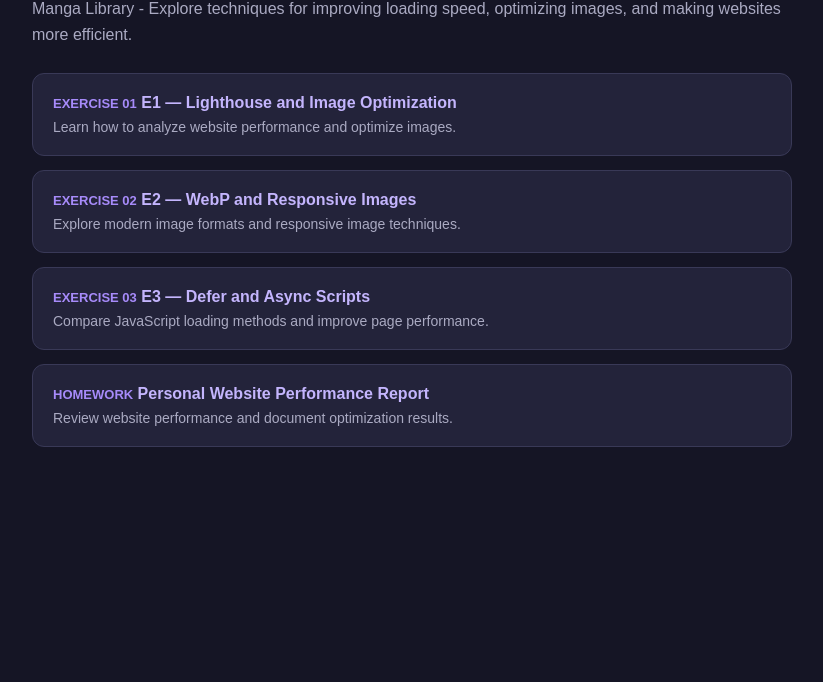
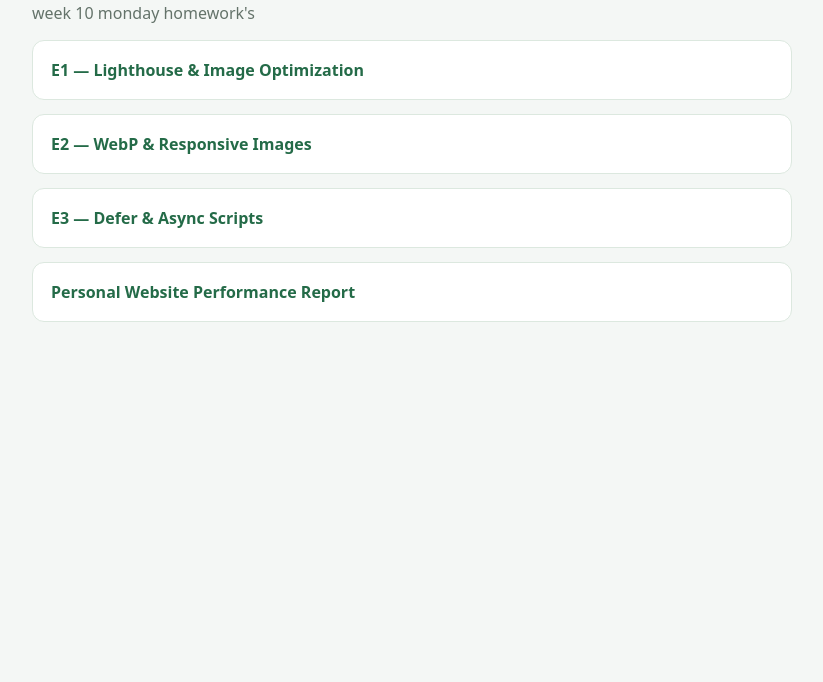
Before and after one commit to aidy40/web-programming, a plain HTML site: page week 10/index.html in a window 1280 px wide. Shown: the part 118-800 px from the top of the page, without its empty margins (228-1051 px from the left). Drawn offline with Linux system fonts and the light colour scheme.

Commit message:
Revise index.html for Week 10 performance focus
Updated the title and styling for improved aesthetics. Replaced the content to reflect a focus on website performance.

```diff
--- a/week 10/index.html
+++ b/week 10/index.html
@@ -1,114 +1,47 @@
-
 <!DOCTYPE html>
 <html lang="en">
 <head>
   <meta charset="UTF-8">
   <meta name="viewport" content="width=device-width, initial-scale=1">
-  <title>Week 10 - Manga Library</title>
-
+  <title>Week 10 - Performance</title>
   <style>
     body {
-      font-family: Arial, sans-serif;
-      background: #151525;
-      color: #f1f1f1;
+      font-family: system-ui, sans-serif;
+      background: #f4f7f5;
+      color: #24342b;
       max-width: 760px;
       margin: 0 auto;
       padding: 40px 20px;
     }
-
     h1 {
-      color: #a78bfa;
       margin-bottom: 8px;
     }
-
-    h2 {
-      color: #c4b5fd;
+    p {
+      color: #64736a;
     }
-
-    p {
-      color: #aaaac2;
-      line-height: 1.6;
-    }
-
-    .intro {
-      margin-bottom: 25px;
-    }
-
-    .exercise {
+    a {
       display: block;
-      background: #23233a;
-      color: #c4b5fd;
+      background: white;
+      color: #246b48;
       text-decoration: none;
-      padding: 20px;
+      padding: 18px;
       margin: 14px 0;
-      border: 1px solid #393957;
+      border: 1px solid #dce8df;
       border-radius: 12px;
       font-weight: 600;
-      transition: 0.2s;
     }
-
-    .exercise:hover {
-      background: #30264a;
-      border-color: #7c3aed;
-      transform: translateY(-3px);
-    }
-
-    .number {
-      color: #a78bfa;
-      font-size: 13px;
-      margin-bottom: 6px;
-    }
-
-    .description {
-      display: block;
-      color: #aaaac2;
-      font-size: 14px;
-      font-weight: normal;
-      margin-top: 7px;
+    a:hover {
+      background: #eaf4ed;
     }
   </style>
 </head>
+<body>
+  <h1>Week 10: Website Performance</h1>
+  <p>week 10 monday homework's</p>
 
-<body>
-
-  <h1>Week 10: Website Performance</h1>
-
-  <p class="intro">
-    Manga Library - Explore techniques for improving loading speed,
-    optimizing images, and making websites more efficient.
-  </p>
-
-  <a class="exercise" href="e1.html">
-    <span class="number">EXERCISE 01</span>
-    E1 — Lighthouse and Image Optimization
-    <span class="description">
-      Learn how to analyze website performance and optimize images.
-    </span>
-  </a>
-
-  <a class="exercise" href="e2.html">
-    <span class="number">EXERCISE 02</span>
-    E2 — WebP and Responsive Images
-    <span class="description">
-      Explore modern image formats and responsive image techniques.
-    </span>
-  </a>
-
-  <a class="exercise" href="e3.html">
-    <span class="number">EXERCISE 03</span>
-    E3 — Defer and Async Scripts
-    <span class="description">
-      Compare JavaScript loading methods and improve page performance.
-    </span>
-  </a>
-
-  <a class="exercise" href="performance-report.html">
-    <span class="number">HOMEWORK</span>
-    Personal Website Performance Report
-    <span class="description">
-      Review website performance and document optimization results.
-    </span>
-  </a>
-
+  <a href="e1.html">E1 — Lighthouse & Image Optimization</a>
+  <a href="e2.html">E2 — WebP & Responsive Images</a>
+  <a href="e3.html">E3 — Defer & Async Scripts</a>
+  <a href="performance-report.html">Personal Website Performance Report</a>
 </body>
 </html>
```
